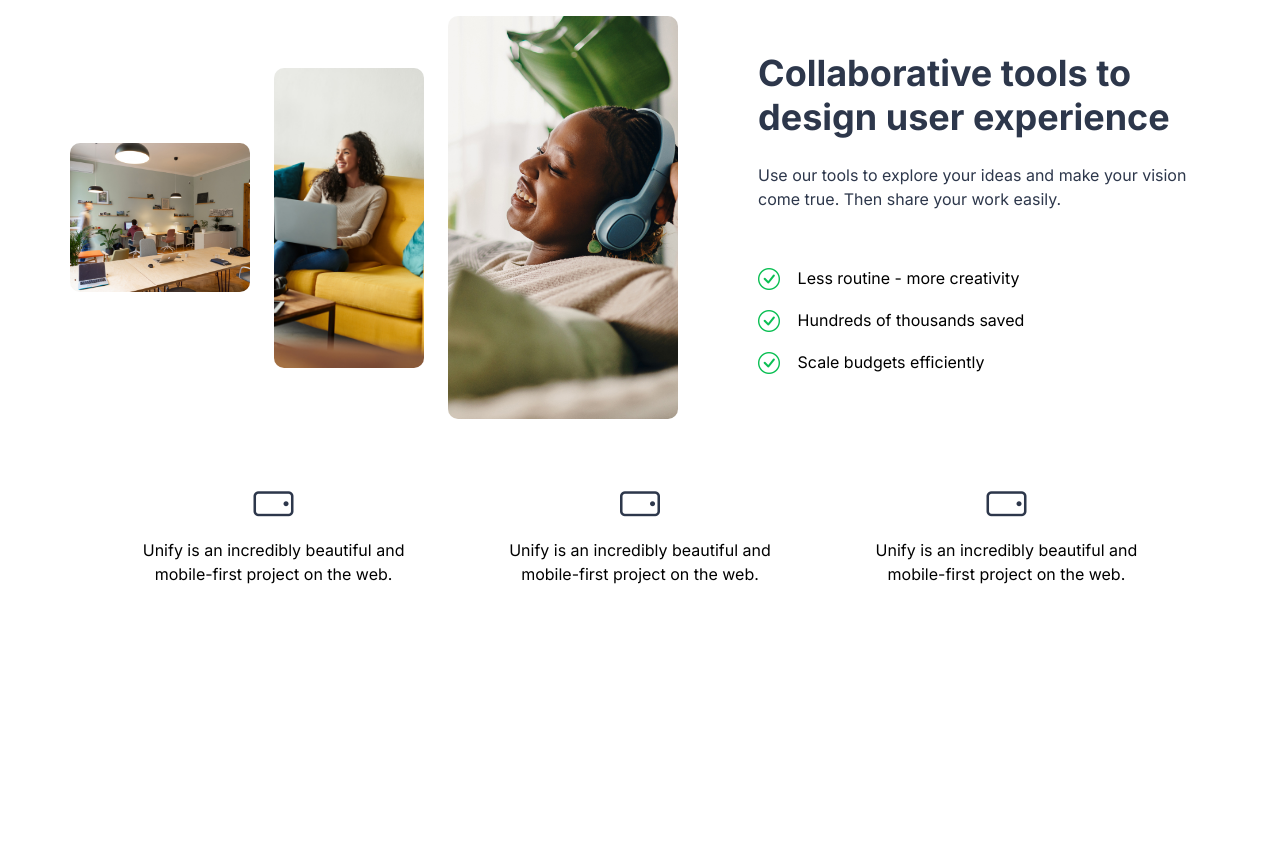
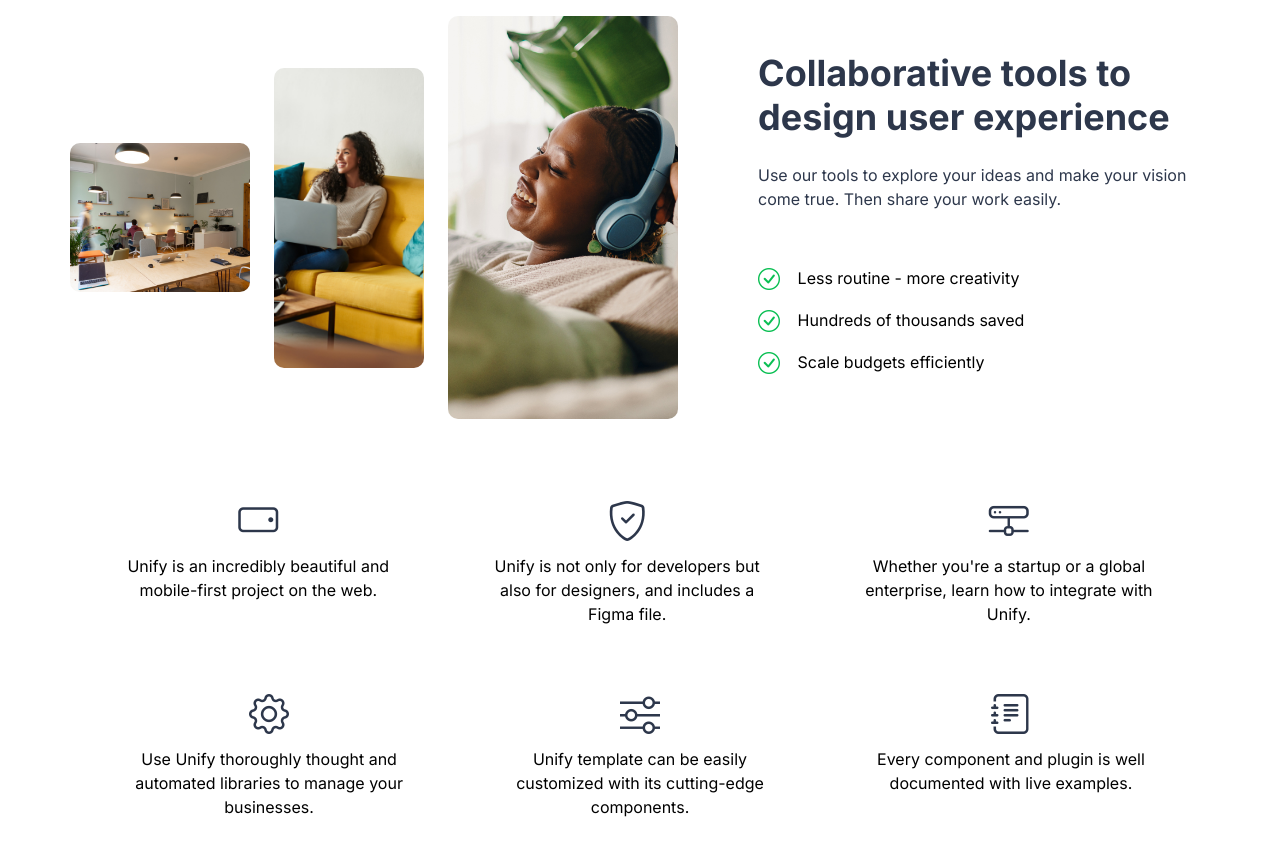
Before and after one commit to hasan-myoffice2/Unify-Project, a website: page index.html in a window 1280 px wide. Shown: the part 1002-1857 px from the top of the page. Drawn offline with nearby package versions, Linux system fonts and the light colour scheme.

Commit message:
Icons Text Section Added

```diff
--- a/assets/sass/main.scss
+++ b/assets/sass/main.scss
@@ -10,6 +10,11 @@ body {
   min-height: 100vh;
   background-color: #ffffff;
   font-family: "Inter", sans-serif;
+}
+
+::selection {
+  background-color: #E6F8ED;
+  color: #0ABF53;
 }
 
 .container {
@@ -262,9 +267,12 @@ nav {
   .card-items-features {
     display: flex;
     justify-content: space-evenly;
+    flex-wrap: wrap;
+    margin-top: 2rem;
     gap: 2rem;
     .card-items {
       text-align: center;
+      padding: 1rem;
       i {
         font-size: 40px;
         font-weight: 100;
--- a/index.html
+++ b/index.html
@@ -137,15 +137,33 @@
                     </p>
                 </div>
                 <div class="card-items">
-                    <i class="bi bi-phone-landscape"></i>
+                    <i class="bi bi-shield-check"></i>
                     <p>
-                        Unify is an incredibly beautiful and <br> mobile-first project on the web.
+                       Unify is not only for developers but <br> also for designers, and includes a <br> Figma file.
                     </p>
                 </div>
                 <div class="card-items">
-                    <i class="bi bi-phone-landscape"></i>
+                    <i class="bi bi-hdd-network"></i>
                     <p>
-                        Unify is an incredibly beautiful and <br> mobile-first project on the web.
+                        Whether you're a startup or a global <br> enterprise, learn how to integrate with <br> Unify.
+                    </p>
+                </div>
+                <div class="card-items">
+                   <i class="bi bi-gear"></i>
+                    <p>
+                        Use Unify thoroughly thought and <br> automated libraries to manage your <br> businesses.
+                    </p>
+                </div>
+                <div class="card-items">
+                    <i class="bi bi-sliders"></i>
+                    <p>
+                       Unify template can be easily <br> customized with its cutting-edge <br> components.
+                    </p>
+                </div>
+                <div class="card-items">
+                    <i class="bi bi-journal-text"></i>
+                    <p>
+                       Every component and plugin is well <br> documented with live examples.
                     </p>
                 </div>
             </div>
@@ -153,6 +171,7 @@
      </div>
     <!-- Icons Text Section End-->
 
+    <!--  -->
     <!-- Bootstrap js link -->
     <script src="https://cdn.jsdelivr.net/npm/bootstrap@5.3.7/dist/js/bootstrap.bundle.min.js"
         integrity="sha384-ndDqU0Gzau9qJ1lfW4pNLlhNTkCfHzAVBReH9diLvGRem5+R9g2FzA8ZGN954O5Q" crossorigin="anonymous">
```
Also changed, not shown: css/style.css, 1 other file.
